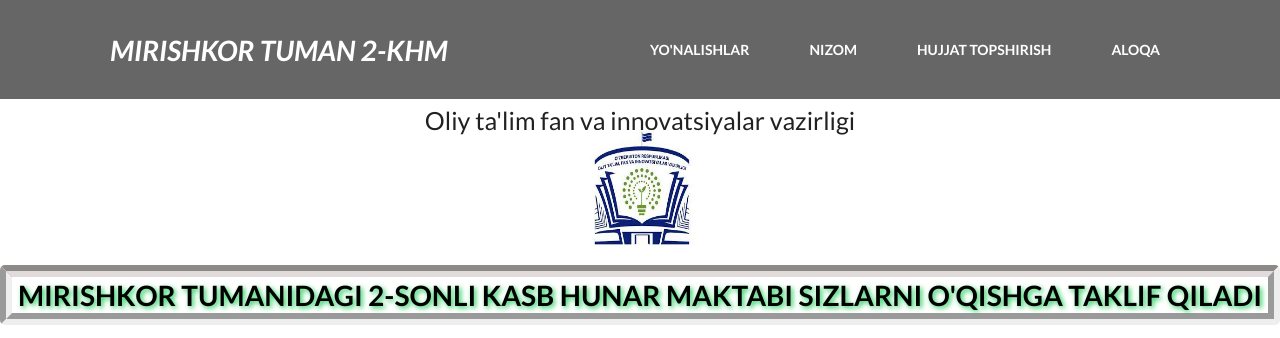
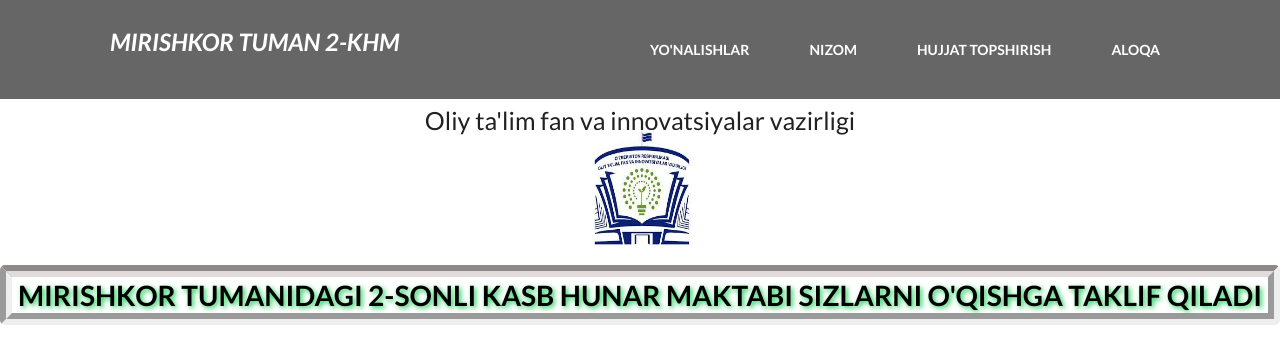
Before and after one commit to Alimardonjon/Mirishkor_maktab2khm, a plain HTML site: page Mirishkor tuman 2-son KHM.html in a window 1280 px wide. Shown: the top 338 px of the page. Drawn offline with Linux system fonts and the light colour scheme; files whose address does not match are found by name.

Commit message:
h1 olindi

```diff
--- a/Mirishkor tuman 2-son KHM.html
+++ b/Mirishkor tuman 2-son KHM.html
@@ -16,7 +16,7 @@
 </head>
 <body>
     <nav>
-        <div class="logo"><h1><i>Mirishkor tuman 2-KHM</i></h1></div>
+        <div class="logo"><i>Mirishkor tuman 2-KHM</i></div>
         <ul>
             <li><a href="#yonalish">Yo'nalishlar</a></li>
             <li><a href="#nizom">Nizom</a></li>
```
